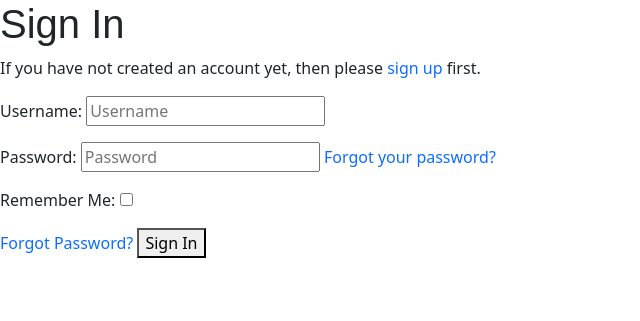
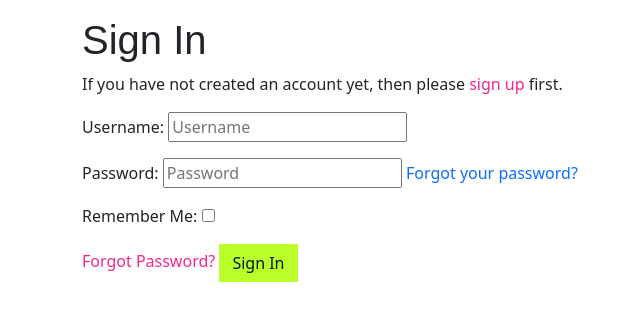
Before and after one commit to DasUnicorn/WordWeave, a Django app: page /accounts/login/ in a window 1280 px wide. Shown: the part 56-377 px from the top of the page, without its empty margins (0-640 px from the left). Run offline with Django 4.2, Linux system fonts and the light colour scheme; parts of the project's set-up code (start-up, migrations or seed data) failed here and were passed over; some libraries are stand-ins or nearby versions; some web fonts are replaced.

Commit message:
feat: add styling to account/login template

```diff
--- a/templates/account/login.html
+++ b/templates/account/login.html
@@ -1,44 +1,33 @@
 {% extends "base.html" %}
-
 {% load i18n %}
 {% load account socialaccount %}
-
 {% block head_title %}{% trans "Sign In" %}{% endblock head_title %}
-
 {% block content %}
-
+<div class="container-lg pt-3">
   <h1>{% trans "Sign In" %}</h1>
-
   {% if socialaccount_providers %}
   <p>{% blocktrans with site.name as site_name %}Please sign in with one
     of your existing third party accounts. Or, <a href="{{ signup_url }}">sign up</a>
     for a {{ site_name }} account and sign in below:{% endblocktrans %}</p>
-
   <div class="socialaccount_ballot">
-
     <ul class="socialaccount_providers">
       {% include "socialaccount/snippets/provider_list.html" with process="login" %}
     </ul>
-
     <div class="login-or">{% trans 'or' %}</div>
-
   </div>
-
   {% include "socialaccount/snippets/login_extra.html" %}
-
   {% else %}
   <p>{% blocktrans %}If you have not created an account yet, then please
-<a href="{{ signup_url }}">sign up</a> first.{% endblocktrans %}</p>
+    <a href="{{ signup_url }}" class="link">sign up</a> first.{% endblocktrans %}</p>
   {% endif %}
-
   <form class="login" method="POST" action="{% url 'account_login' %}">
     {% csrf_token %}
     {{ form.as_p }}
     {% if redirect_field_value %}
     <input type="hidden" name="{{ redirect_field_name }}" value="{{ redirect_field_value }}" />
     {% endif %}
-  <a class="button secondaryAction" href="{% url 'account_reset_password' %}">{% trans "Forgot Password?" %}</a>
-  <button class="primaryAction" type="submit">{% trans "Sign In" %}</button>
+    <a class="button secondaryAction link" href="{% url 'account_reset_password' %}">{% trans "Forgot Password?" %}</a>
+    <button class="primaryAction btn btn-primary" type="submit">{% trans "Sign In" %}</button>
   </form>
-
+</div>
 {% endblock content %}
```
Lines whose indentation alone changed are shown as unchanged.
